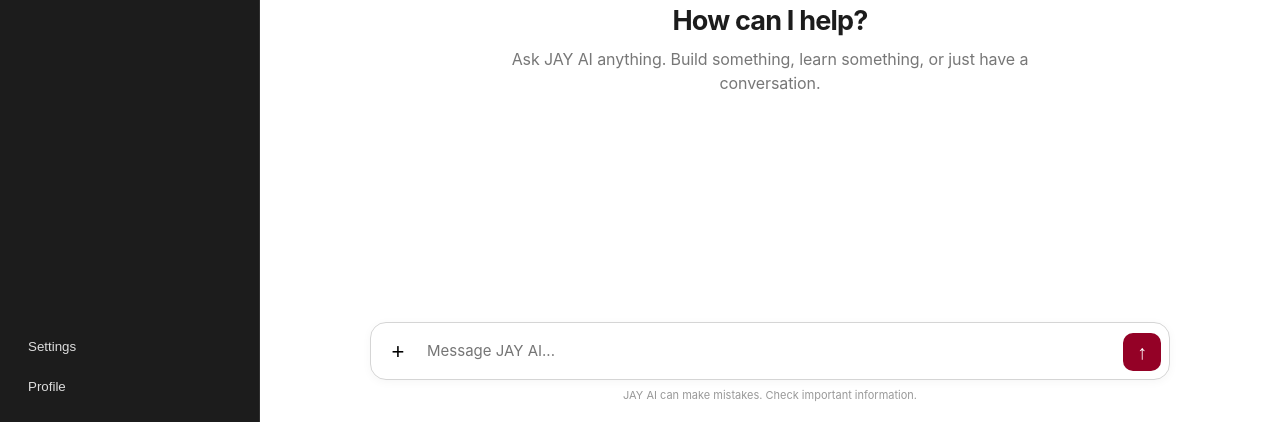
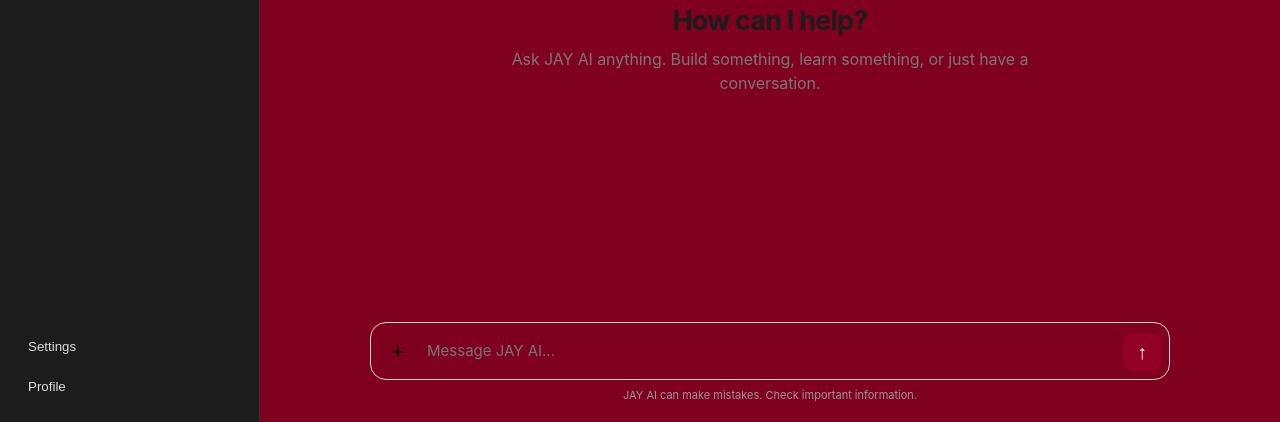
Before and after one commit to pixel-jayden/JAY-AI-, a website: page public/index.html in a window 1280 px wide. Shown: the part 378-800 px from the top of the page. Drawn offline with nearby package versions, Linux system fonts and the light colour scheme; no server answers.

Commit message:
Update style.css

```diff
--- a/public/style.css
+++ b/public/style.css
@@ -21,7 +21,7 @@
         BlinkMacSystemFont,
         "Segoe UI",
         sans-serif;
-    background: #ffffff;
+    background: #800020;
     color: var(--dark);
 }
 
```
